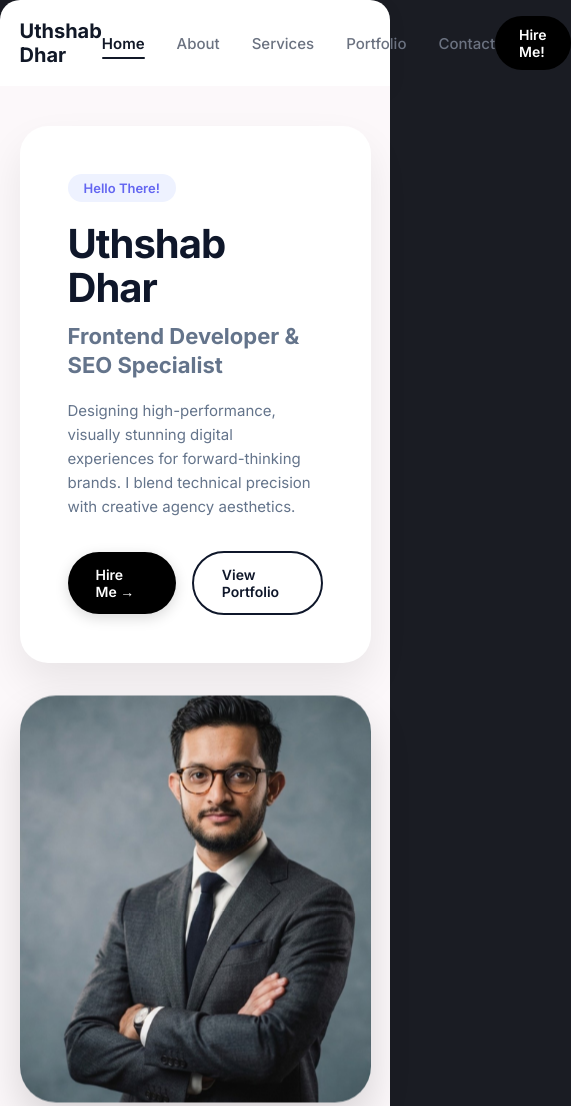
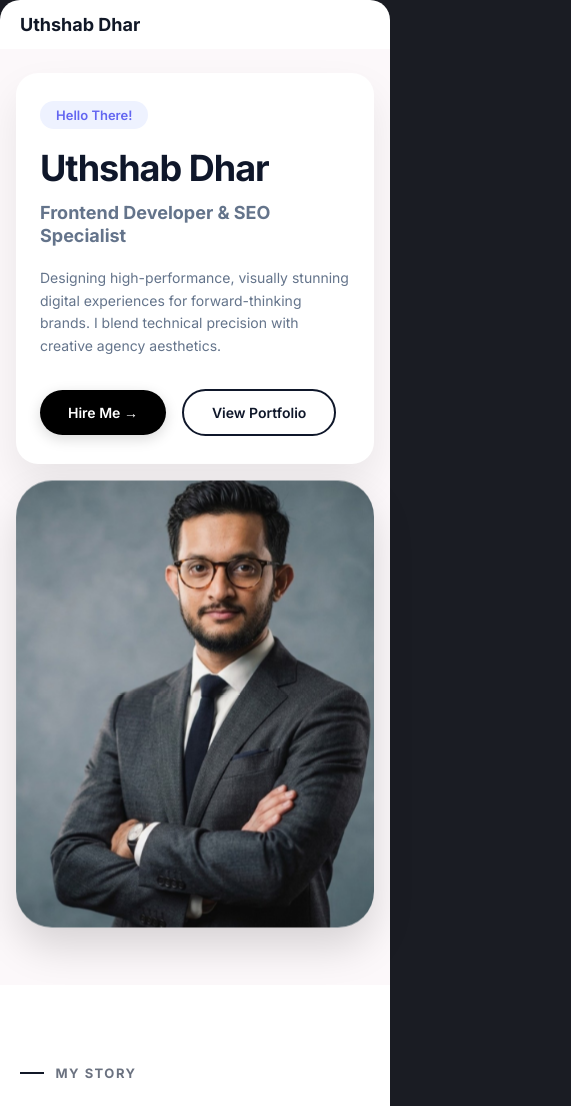
Before and after one commit to Uthshab/uthshab, a plain HTML site: page index.html in a window 390 px wide. Shown: the top 1106 px of the page, 571 px wide, since content can reach past the window. Drawn offline with Linux system fonts and the light colour scheme.

Commit message:
imporve button and all ancore links

```diff
--- a/index.html
+++ b/index.html
@@ -11,15 +11,15 @@
     <header class="navbar-container">
   <nav class="navbar">
     <!-- Brand / Name Logo -->
-    <a href="#" class="logo">Uthshab Dhar</a>
+    <a href="#hero-id" class="logo">Uthshab Dhar</a>
 
     <!-- Navigation Links -->
     <ul class="nav-links">
-      <li><a href="#" class="nav-link active">Home</a></li>
-      <li><a href="#" class="nav-link">About</a></li>
-      <li><a href="#" class="nav-link">Services</a></li>
-      <li><a href="#" class="nav-link">Portfolio</a></li>
-      <li><a href="#" class="nav-link">Contact</a></li>
+      <li><a href="#hero-id" class="nav-link active">Home</a></li>
+      <li><a href="#my-story" class="nav-link">About</a></li>
+      <li><a href="#expertise" class="nav-link">Services</a></li>
+      <li><a href="#portfolio" class="nav-link">Portfolio</a></li>
+      <li><a href="#contact" class="nav-link">Contact</a></li>
     </ul>
 
     <!-- Action Button -->
@@ -29,7 +29,7 @@
 <!-- nav part end -->
 
 <!-- hero section start -->
-<section class="hero-section">
+<section class="hero-section" id="hero-id">
   <div class="hero-container">
 
     <!-- Left Floating Content Card -->
@@ -65,7 +65,7 @@
 <!-- hero section end -->
 
 <!--  My story start -->
-  <section class="about-section">
+  <section class="about-section" id="my-story">
   <div class="about-container">
 
     <!-- Left Column: Story Content -->
@@ -91,7 +91,7 @@
           <svg width="18" height="18" viewBox="0 0 24 24" fill="none" stroke="currentColor" stroke-width="2"><path d="M12 22s8-4 8-10V5l-8-3-8 3v7c0 6 8 10 8 10z"/></svg>
           Hire Me!
         </a>
-        <a href="cv.pdf" download class="action-btn download-link">
+        <a href="Image_ icons/SEO expert & Content Writing.pdf" download class="action-btn download-link">
           <svg width="18" height="18" viewBox="0 0 24 24" fill="none" stroke="currentColor" stroke-width="2"><path d="M21 15v4a2 2 0 0 1-2 2H5a2 2 0 0 1-2-2v-4"/><polyline points="7 10 12 15 17 10"/><line x1="12" y1="15" x2="12" y2="3"/></svg>
           Download CV
         </a>
@@ -113,7 +113,7 @@
 <!--  My story end -->
 
 <!-- Expertise card start  -->
-<section class="services-section">
+<section class="services-section" id="expertise">
   <!-- Section Badge & Header -->
   <div class="services-header">
     <span class="badge">EXPERTISE</span>
@@ -202,7 +202,7 @@
 <!-- CTA Banner End -->
  <!-- Recent Project Section start  -->
 
- <section class="recent-projects-section">
+ <section class="recent-projects-section" id="portfolio">
   <div class="projects-container">
     <!-- Subtitle & Heading -->
     <div class="section-header">
@@ -283,7 +283,7 @@
         </div>
         <div class="quote-mark">“</div>
         <p class="testimonial-text">
-          "Robbie delivered beyond our expectations. His attention to detail in both design and performance is unparalleled."
+          "Uthshab delivered beyond our expectations. His attention to detail in both design and performance is unparalleled."
         </p>
         <div class="client-info">
           <h4 class="client-name">Sarah Jenkins</h4>
@@ -298,7 +298,7 @@
         </div>
         <div class="quote-mark">“</div>
         <p class="testimonial-text">
-          "The SEO strategy Robbie implemented tripled our organic traffic in just 6 months. A true specialist in his field."
+          "The SEO strategy Uthshab implemented tripled our organic traffic in just 6 months. A true specialist in his field."
         </p>
         <div class="client-info">
           <h4 class="client-name">Marcus Thorne</h4>
@@ -313,7 +313,7 @@
         </div>
         <div class="quote-mark">“</div>
         <p class="testimonial-text">
-          "Working with Robbie was a breeze. He translated our complex requirements into a beautiful, functional reality."
+          "Working with Uthshab was a breeze. He translated our complex requirements into a beautiful, functional reality."
         </p>
         <div class="client-info">
           <h4 class="client-name">Elena Rodriguez</h4>
@@ -327,7 +327,7 @@
  <!-- Feedback Section  End -->
 
  <!-- Contact Section start  -->
-  <section class="contact-section">
+  <section class="contact-section" id="contact">
   <div class="contact-container">
 
     <!-- Section Header -->
--- a/style.css
+++ b/style.css
@@ -227,7 +227,7 @@ body {
 
 .hero-img {
   width: 100%;
-  height: 100%;
+  height: auto;
   object-fit: cover;
   border-radius: 36px;
   box-shadow: 0 20px 40px rgba(0, 0, 0, 0.15);
@@ -1121,3 +1121,72 @@ body {
   }
 }
 /*  Footer Section end */
+
+/* =========================
+   MOBILE RESPONSIVE
+   ========================= */
+
+@media (max-width: 768px) {
+
+    /* Navbar */
+    .navbar {
+        padding: 14px 20px;
+    }
+
+    .nav-links {
+        display: none;
+    }
+
+    .btn-primary {
+        display: none;
+    }
+
+    .logo {
+        font-size: 18px;
+    }
+
+
+    /* Hero */
+    .hero-section {
+        padding: 24px 16px 50px;
+    }
+
+    .hero-container {
+        width: 100%;
+        gap: 24px;
+    }
+
+    .hero-card {
+        width: 100%;
+        padding: 28px 24px;
+        border-radius: 22px;
+    }
+
+    .hero-title {
+        font-size: 36px;
+        line-height: 1.1;
+    }
+
+    .hero-subtitle {
+        font-size: 18px;
+    }
+
+    .hero-description {
+        font-size: 14px;
+    }
+
+    .hero-cta-group {
+        flex-wrap: wrap;
+    }
+
+    .hero-image-wrapper {
+        width: 100%;
+    }
+
+    .hero-img {
+        width: 100%;
+        height: auto;
+        aspect-ratio: 4 / 5;
+        object-fit: cover;
+    }
+}
```
Also changed, not shown: 1 other file.
